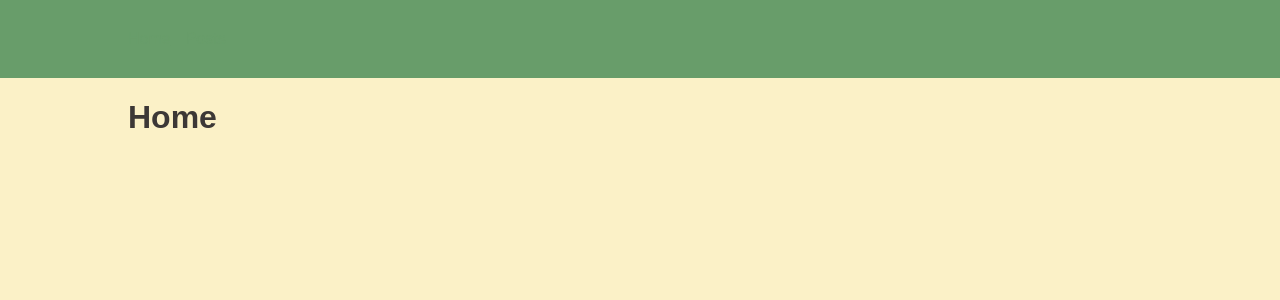
After one commit to spaceCabbage/django-provost, a Django app: template core/templates/core/home.html in a window 1280 px wide. The commit adds this page. Shown: the top 300 px of the page. Run offline with Django 5.2, Linux system fonts and the light colour scheme; the template is opened without the code that fills it, so the values that code supplies are empty.

Commit message:
more templates

```diff
--- a/core/settings.py
+++ b/core/settings.py
@@ -17,6 +17,7 @@ INSTALLED_APPS = [
     "django.contrib.sessions",
     "django.contrib.messages",
     "django.contrib.staticfiles",
+    "django_extensions",
     "provost",
 ]
 
--- /dev/null
+++ b/core/static/css/global.css
@@ -0,0 +1,120 @@
+/* Color Variable */
+:root {
+  --background-color: #fbf1c7;
+  --foreground-color: #3c3836;
+
+  --primary-color: #689d6a;
+  --secondary-color: #d79921;
+  --tertiary-color: #b16286;
+
+  --accent-color-1: #8f3f71;
+  --accent-color-2: #076678;
+
+  --primary-text-color: #fbf1c7;
+  --secondary-text-color: #3c3836;
+  --tertiary-text-color: #fbf1c7;
+
+  --primary-background-color: #689d6a;
+  --secondary-background-color: #d79921;
+  --tertiary-background-color: #b16286;
+
+  --primary-border-color: #689d6a;
+  --secondary-border-color: #d79921;
+  --tertiary-border-color: #b16286;
+
+  --success-color: #98971a;
+  --success-text-color: #3c3836;
+  --error-color: #cc241d;
+  --error-text-color: #fbf1c7;
+  --warning-color: #d79921;
+  --warning-text-color: #3c3836;
+  --info-color: #458588;
+  --info-text-color: #fbf1c7;
+
+  --link-color: #689d6a;
+  --link-hover-color: #98971a;
+
+  --disabled-color: #a89984;
+  --disabled-text-color: #3c3836;
+}
+
+body {
+  background-color: var(--background-color);
+  font-family: Arial, sans-serif;
+  margin: 0;
+  padding: 0;
+  color: var(--secondary-text-color);
+}
+header {
+  background-color: var(--primary-background-color);
+}
+
+nav {
+  display: flex;
+  justify-content: start;
+  align-items: center;
+  gap: 15px;
+  width: 100%;
+  padding: 30px 0;
+  color: var(--accent-color);
+}
+
+hr {
+  border: 1px solid var(--primary-border-color);
+}
+
+a {
+  color: var(--link-color);
+}
+
+a:hover {
+  color: var(--link-hover-color);
+}
+
+.main-margins {
+  width: clamp(800px, 80%, 1200px);
+  margin: 0 auto;
+}
+
+.rounded {
+  border-radius: 20px;
+}
+
+.comment {
+  padding: 10px;
+  background-color: var(--primary-background-color);
+  margin: 10px 0;
+  color: var(--tertiary-text-color);
+}
+
+.post-container {
+  width: 100%;
+  display: flex;
+  flex-direction: column;
+  justify-content: stretch;
+  gap: 20px;
+}
+
+.post-title {
+  font-size: 1.5em;
+  font-weight: bold;
+  color: var(--primary-text-color);
+}
+
+.post-card {
+  padding: 40px;
+  border: 1px solid var(--primary-border-color);
+  border-radius: 20px;
+  background-color: var(--primary-background-color);
+  box-shadow: 0 0 15px 8px rgba(0, 0, 0, 0.5);
+  transition: box-shadow 0.2s ease;
+}
+
+.post-card:hover {
+  box-shadow: 0 0 15px 3px rgba(0, 0, 0, 0.5);
+}
+
+.post-content {
+  font-style: bold;
+  color: var(--primary-text-color);
+}
--- a/core/templates/core/base.html
+++ b/core/templates/core/base.html
@@ -1,18 +1,21 @@
+{% load static %}
 <!DOCTYPE html>
 <html lang="en">
   <head>
     <meta charset="UTF-8" />
     <title>{% block title %}Provost Core{% endblock %}</title>
-    {% block extra_head %}{% endblock %}
+    <link rel="stylesheet" href="{% static 'css/global.css' %}" />
+    {% block extra_css %}{% endblock %} {% block extra_head %}{% endblock %}
   </head>
   <body>
     <header>
-      <nav>
-        <!-- Add your navigation links here -->
+      <nav class="main-margins">
+        <a href="{% url 'home' %}">Home</a>
+        <a href="{% url 'post_list' %}">Posts</a>
       </nav>
     </header>
 
-    <main>{% block content %}{% endblock %}</main>
+    <main class="main-margins">{% block content %}{% endblock %}</main>
 
     <footer>
       <!-- Add your footer content here -->
@@ -21,15 +24,3 @@
     {% block extra_scripts %}{% endblock %}
   </body>
 </html>
-
-<style>
-  body {
-    font-family: Arial, sans-serif;
-    margin: 0;
-    padding: 0;
-  }
-  main {
-    width: clamp(800px, 80%, 1200px);
-    margin: 0 auto;
-  }
-</style>
--- /dev/null
+++ b/core/templates/core/home.html
@@ -0,0 +1,6 @@
+{% extends 'core/base.html' %} {% block content %}
+<div>
+  <h1>Home</h1>
+</div>
+
+{% endblock %}
--- a/core/urls.py
+++ b/core/urls.py
@@ -3,8 +3,11 @@ from django.urls import path
 from . import views
 
 urlpatterns = [
-    path("", views.home),
+    # Home
+    path("", views.home, name="home"),
+    # Posts
     path("posts/", views.post_list, name="post_list"),
+    path("posts/raw", views.post_list_raw, name="post_list_raw"),
     path("posts/<int:post_id>/", views.post_detail, name="post_detail"),
     path("admin/", admin.site.urls),
 ]
```
Also changed, not shown: core/templates/core/post_detail.html (+0 -7 lines), core/templates/core/post_list.html (+1 -23 lines), core/views.py (+8 -4 lines), requirements.txt (+22 -0 lines).
